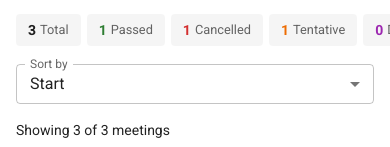
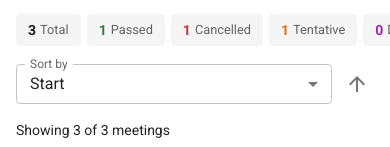
Before and after one commit to DevArtsLab/city-scrapers-meetings-viewer, a Next.js app: page /scrapers/test_spider1 in a window 390 px wide. Shown: the part 170-317 px from the top of the page. Built offline with nearby package versions, Linux system fonts and the light colour scheme; what @mui/material-nextjs would draw is missing.

Commit message:
Fix DataGrid 0px width warning by conditionally rendering on desktop only via useMediaQuery, and improve mobile sort UX with a direction toggle button

```diff
--- a/components/scrapers/MeetingsTable.tsx
+++ b/components/scrapers/MeetingsTable.tsx
@@ -8,6 +8,11 @@ import Stack from "@mui/material/Stack";
 import TextField from "@mui/material/TextField";
 import MenuItem from "@mui/material/MenuItem";
 import Typography from "@mui/material/Typography";
+import ArrowUpwardIcon from "@mui/icons-material/ArrowUpward";
+import IconButton from "@mui/material/IconButton";
+import Tooltip from "@mui/material/Tooltip";
+import useMediaQuery from "@mui/material/useMediaQuery";
+import { useTheme } from "@mui/material/styles";
 import dynamic from "next/dynamic";
 import type { GridColDef } from "@mui/x-data-grid";
 
@@ -340,6 +345,8 @@ export default function MeetingsTable({
   const [sortKey, setSortKey] = useState<SortKey>("start");
   const [sortDirection, setSortDirection] = useState<SortDirection>("asc");
   const setSelectedMeeting = useSetSelectedMeeting();
+  const theme = useTheme();
+  const isDesktop = useMediaQuery(theme.breakpoints.up("md"));
 
   const perRecordInfo = useMemo(() => {
     const infos = records.map(
@@ -444,18 +451,24 @@ export default function MeetingsTable({
   return (
     <Box sx={{ flex: 1, minWidth: 0 }}>
       {/* Mobile-only sort control; the DataGrid handles sorting on desktop. */}
+      <Box
+        sx={{
+          display: { xs: "flex", md: "none" },
+          alignItems: "center",
+          gap: 1,
+          mb: 2,
+        }}
+      >
         <TextField
           label="Sort by"
           size="small"
           select
           value={sortKey}
-        onChange={(e) => handleSort(e.target.value as SortKey)}
-        sx={{
-          minWidth: 160,
-          width: "100%",
-          mb: 2,
-          display: { xs: "flex", md: "none" },
+          onChange={(e) => {
+            const key = e.target.value as SortKey;
+            if (key !== sortKey) handleSort(key);
           }}
+          sx={{ flex: 1 }}
         >
           {COLUMNS.map((column) => (
             <MenuItem key={column.key} value={column.key}>
@@ -463,16 +476,32 @@ export default function MeetingsTable({
             </MenuItem>
           ))}
         </TextField>
+        <Tooltip
+          title={`Sort ${sortDirection === "asc" ? "descending" : "ascending"}`}
+        >
+          <IconButton
+            size="small"
+            onClick={() =>
+              setSortDirection((d) => (d === "asc" ? "desc" : "asc"))
+            }
+            aria-label={`Sort ${sortDirection === "asc" ? "descending" : "ascending"}`}
+          >
+            <ArrowUpwardIcon
+              sx={{
+                transform: sortDirection === "desc" ? "rotate(180deg)" : "none",
+              }}
+            />
+          </IconButton>
+        </Tooltip>
+      </Box>
 
       <Typography variant="body2" color="text.secondary" sx={{ mb: 1 }}>
         Showing {records.length} of {totalCount} meetings
       </Typography>
 
       {/* Desktop / tablet: DataGrid with resizable columns */}
-      <Paper
-        variant="outlined"
-        sx={{ display: { xs: "none", md: "block" }, width: "100%" }}
-      >
+      {isDesktop && (
+        <Paper variant="outlined" sx={{ width: "100%", overflow: "hidden" }}>
           <DataGrid
             rows={enrichedRows}
             getRowId={(row) => row._idx}
@@ -520,6 +549,7 @@ export default function MeetingsTable({
             }}
           />
         </Paper>
+      )}
 
       {/* Mobile: card layout */}
       <Stack
@@ -528,9 +558,7 @@ export default function MeetingsTable({
         aria-label="meetings list"
       >
         {sortedRecords.length === 0 ? (
-          <Paper variant="outlined" sx={{ p: 3, textAlign: "center" }}>
           <EmptyState />
-          </Paper>
         ) : (
           sortedRecords.map((record, index) => (
             <MeetingCard
```
Lines whose indentation alone changed are shown as unchanged.
